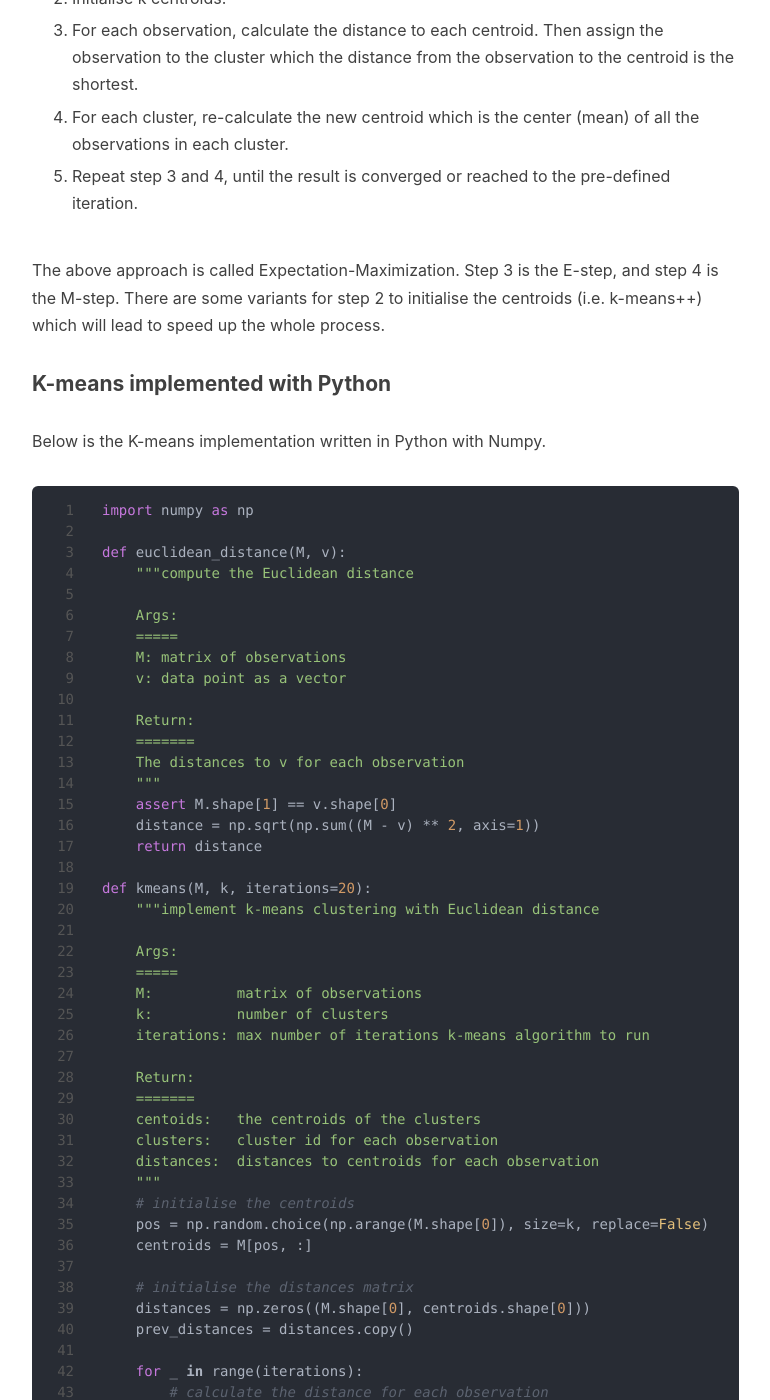
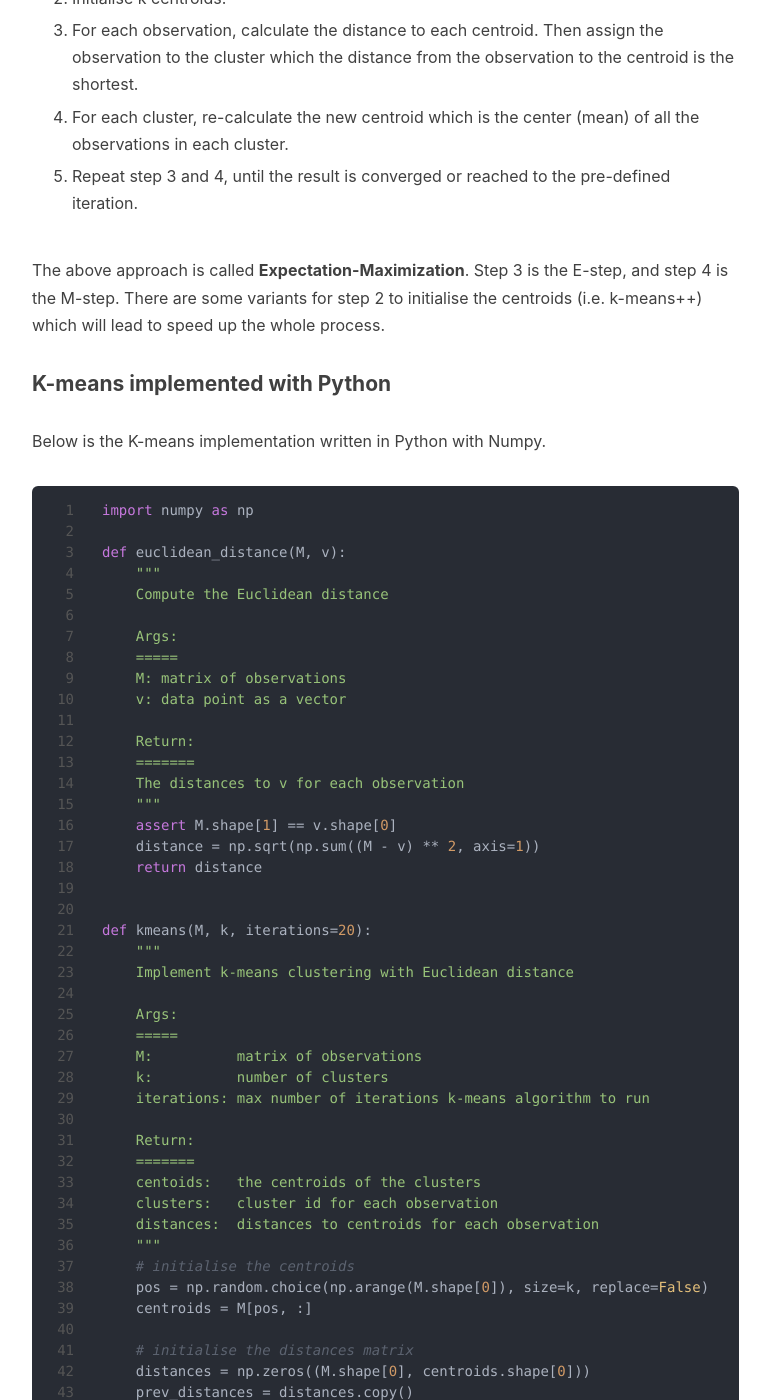
Before and after one commit to q15928/q15928.github.io, a Jekyll site: the page built from _posts/2019-07-27-bqml-clustering.md, in a window 1280 px wide and 1400 px high, scrolled down 3782 px. Shown: the whole window, without its empty margins (233-1003 px from the left). Built offline with Jekyll 4.4.1, drawn with Linux system fonts in a browser that asks for light colours; nearby versions of some CDN libraries; comment, search, counter and statistics services are not loaded; some of the changed text lies outside the part shown.

```diff
--- a/_posts/2019-07-27-bqml-clustering.md
+++ b/_posts/2019-07-27-bqml-clustering.md
@@ -89,7 +89,7 @@ Here are the steps to implement k-means clustering algorithm.
 
 5. Repeat step 3 and 4, until the result is converged or reached to the pre-defined iteration.
 
-The above approach is called Expectation-Maximization. Step 3 is the E-step, and step 4 is the M-step. There are some variants for step 2 to initialise the centroids (i.e. k-means++) which will lead to speed up the whole process.
+The above approach is called __Expectation-Maximization__. Step 3 is the E-step, and step 4 is the M-step. There are some variants for step 2 to initialise the centroids (i.e. k-means++) which will lead to speed up the whole process.
 
 #### K-means implemented with Python
 Below is the K-means implementation written in Python with Numpy.
@@ -97,7 +97,8 @@ Below is the K-means implementation written in Python with Numpy.
 import numpy as np
 
 def euclidean_distance(M, v):
-    """compute the Euclidean distance
+    """
+    Compute the Euclidean distance
 
     Args:
     =====
@@ -112,8 +113,10 @@ def euclidean_distance(M, v):
     distance = np.sqrt(np.sum((M - v) ** 2, axis=1))
     return distance
 
+
 def kmeans(M, k, iterations=20):
-    """implement k-means clustering with Euclidean distance
+    """
+    Implement k-means clustering with Euclidean distance
 
     Args:
     =====
```
Also changed, not shown: other parts of _posts/2019-07-27-bqml-clustering.md (+9 -0 lines).
